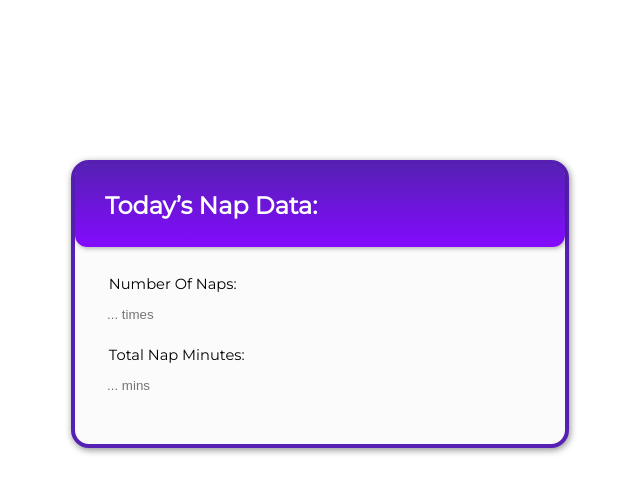
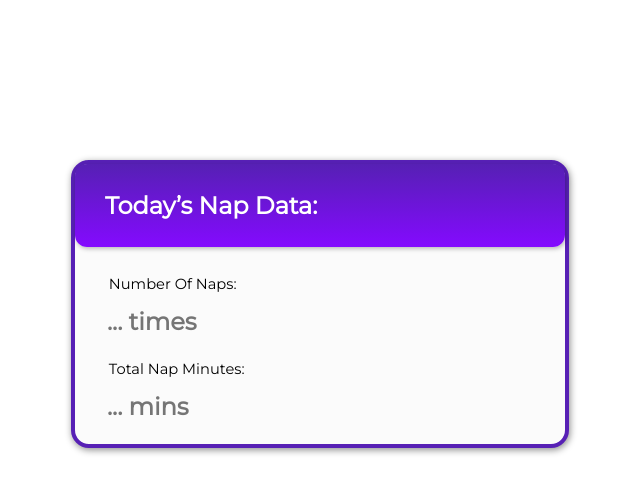
Before and after one commit to jackpraveenraj/Optimal-Sleep-Pattern-Web-App, a website: page ospapp/index.html in a window 1280 px wide. Shown: the whole page, without its empty margins (320-960 px from the left). Drawn offline with Linux system fonts and the light colour scheme.

Commit message:
commit on 'style.css'

```diff
--- a/ospapp/style.css
+++ b/ospapp/style.css
@@ -37,13 +37,19 @@ a {
     padding-left: 30px;
     display: flex;
     flex-direction: column;
+
   }
 
   .form-content {
+    font-family: "Montserrat", sans-serif;
+    font-weight: bold;
     background: #fbfbfb;
+    color: #5620B4;
+    font-size: 24px;
     border: none;
     outline: none;
     padding-top: 14px;
+
   }
 
   .input{
```
